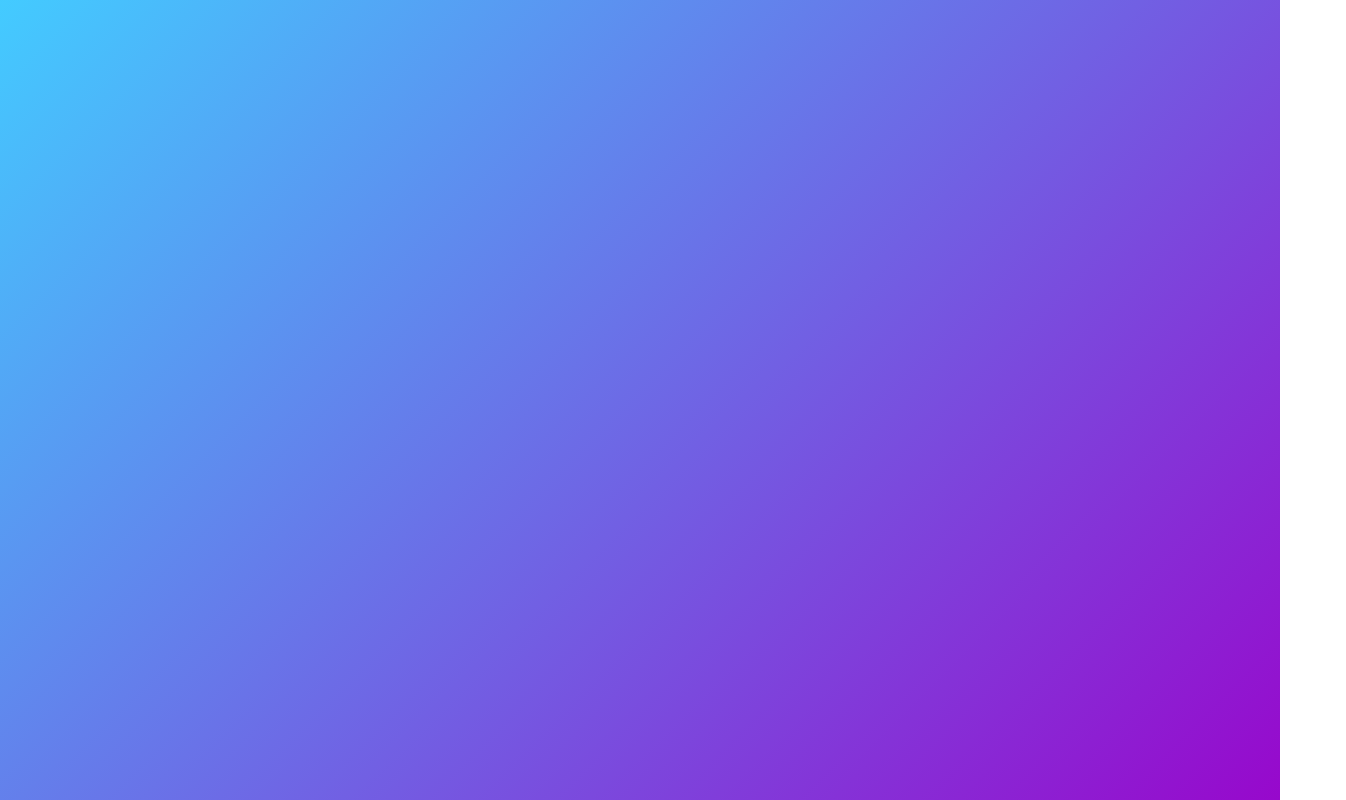
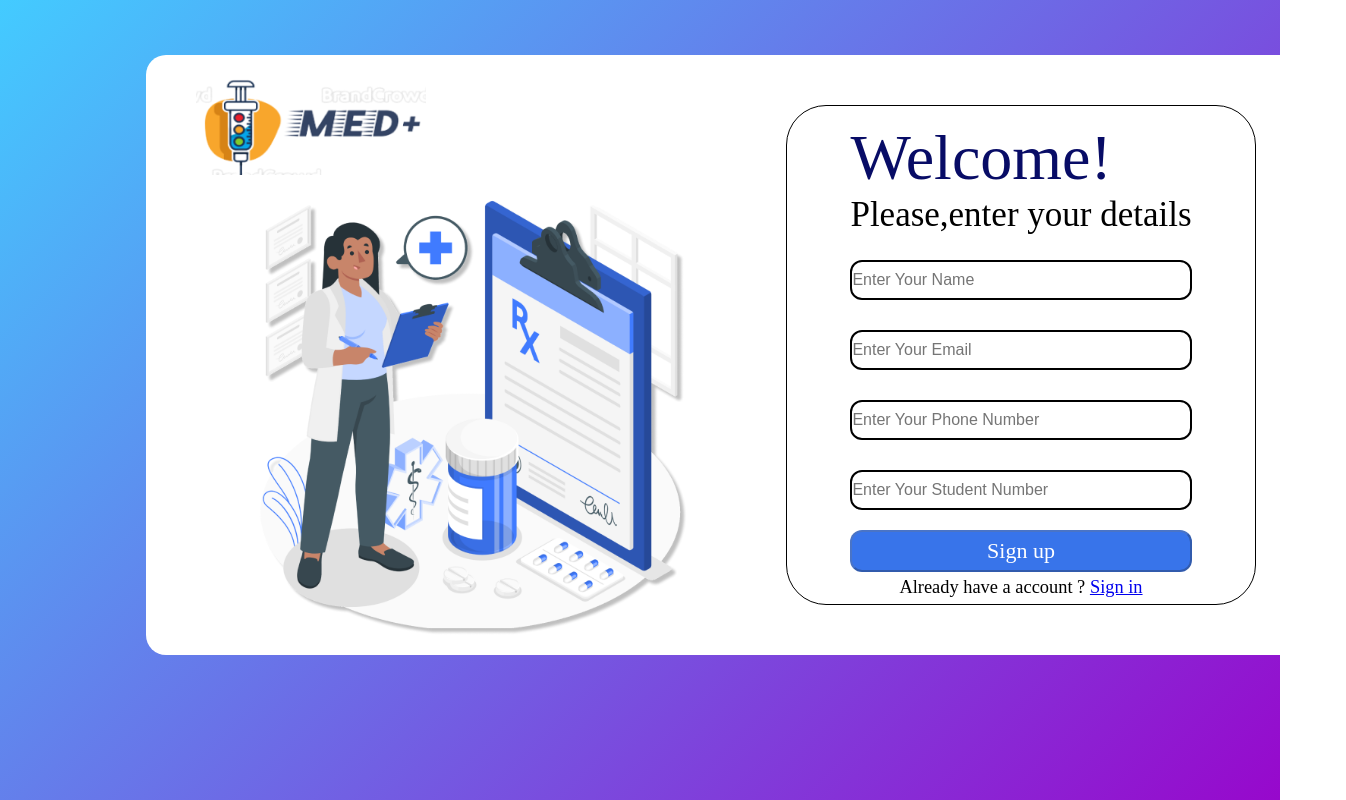
Before and after one commit to Sachendra79/Login-form, a React (Create React App) app: page / in a window 1280 px wide. Before the commit this address had no page. Shown: the whole page, 1346 px wide, since content can reach past the window. Built offline with nearby package versions, Linux system fonts and the light colour scheme.

Commit message:
register&loginform_Layout

```diff
--- a/src/App.js
+++ b/src/App.js
@@ -13,7 +13,7 @@ function App() {
     <Router>
 <Routes>
 
-    <Route exact to="/" element={<Card reverse={reverse}><><Signup/></></Card>}>   </Route>
+    <Route exact path="/" element={<Card reverse={reverse}><Signup/></Card>}>   </Route>
     <Route exact path="/login" element={<Card children={Children}><><Login/></></Card>}>   </Route>
 
 
--- a/src/Page/Login.jsx
+++ b/src/Page/Login.jsx
@@ -29,13 +29,13 @@ function passwordchangeHandler(e)
         <h2 className='main-heading'> Welcome!</h2>
         <h3 className='heading'>Please,enter your details</h3>
         <div className='input-field linked'>
-          <input type='text' value={email} onChange={changeHandler} required placeholder='Enter Your Email'></input>
-          <div className='linked'></div>
+          <input type='email' value={email} onChange={changeHandler} pattern='./@gmail.com' required placeholder='Enter Your Email'></input>
+          <div className='error-message'></div>
         </div>
      {!isValidEmail && <p className='error-message'>{notice}</p>}
         <div className='input-field'>
-          <input type='password' value={password} onChange={passwordchangeHandler} required placeholder='Enter Your Password'></input>
-          <div className='linked'><Link to="/" className="link">Frogot Password</Link>
+          <input type='password'  onChange={passwordchangeHandler} required placeholder='Enter Your Password'></input>
+          <div className='linked'><Link to="/" className="link">Forget Password</Link>
           </div>
         </div>
         <div className='input-field  button'>
--- a/src/Page/Signup.jsx
+++ b/src/Page/Signup.jsx
@@ -2,14 +2,74 @@
 import React from 'react';
 import { Link } from 'react-router-dom';
 import { useNavigate } from 'react-router-dom';
-// import './Signup.css'
-// import '../index.css'
+import { useState } from 'react';
+
 
 function Signup() {
+    const [email ,setEmail]=useState("");
+    const [btndisable,setbtnDisable]=useState(true);
+    const [isValidEmail ,setIsValidEmail]=useState(true);
+  const [notice1,setNotice1]=useState("");
+   const [noticeSN,setnoticeSn]=useState("");
+   const [stNumber,setStudentNumber]=useState("");
+   const [number,setNumber]=useState("");
+   const [isvalidstnum,setvalidstnum]=useState('');
+
+
+
+   function changeHandler(e)
+   {
+    const email=e.target.value;
+    setEmail(email);
+   }
+   function numberHandler(e)
+   {const number=e.target.value;
+    setNumber(number);
+
+   }
+   function StudentnumberHandler(e)
+   {
+     const stnumber=e.target.value;
+     setStudentNumber(stnumber);
+   }
 
     return (
         <div className='signup-container'>
+           <form action='#'>
+           <h2 className='main-heading1'> Welcome!</h2>
+        <h3 className='heading1'>Please,enter your details</h3>
 
+         <div className='input-field1 linked1'>
+   <input type='text' placeholder='Enter Your Name' required></input>
+        <div className='error-message'></div>
+         </div>
+
+        <div className='input-field1 linked1'>
+          <input type='email' value={email} onChange={changeHandler} required placeholder='Enter Your Email'></input>
+          <div className='error-message'></div>
+        </div>
+
+            {!isValidEmail && <p className="error-message">{notice1}</p>}
+
+            <div className='input-field1 linked1'>
+          <input type='number' value={number} onChange={numberHandler}  placeholder='Enter Your Phone Number' required></input>
+          <div className='error-message'></div>
+        </div>
+
+        <div className='input-field1 linked1'>
+          <input type='number' value={stNumber} onChange={StudentnumberHandler}  placeholder='Enter Your Student Number' required></input>
+          <div className='error-message'></div>
+        </div>
+           {!isvalidstnum && <p className='error-message'>{noticeSN}</p>}
+
+           <div className='input-field1  button'>
+          <button disabled={btndisable}>Sign up</button>
+          <p>
+            Already have a account ?{" "}<Link to='/login' className="link">Sign in</Link>
+          </p>
+        </div>
+
+           </form>
 
         </div>
     );
--- a/src/index.css
+++ b/src/index.css
@@ -1,5 +1,4 @@
-*
-{
+*{
   padding: 0;
   margin: 0;
   box-sizing: border-box;
@@ -56,6 +55,21 @@
   display: flex;
   justify-content: center;
   flex-wrap: wrap;
+  align-items: center;
+   border-radius: 40px;
+  cursor: pointer;
+}
+.signup-container
+{
+  position: relative;
+  top: -50px;
+  left: 640px;
+  width: 470px;
+  height: 500px;
+  border: solid 1px #000;
+  display: flex;
+  justify-content: center;
+  flex-wrap: wrap;
 
   align-items: center;
    border-radius: 40px;
@@ -78,6 +92,24 @@ font-weight: 400;
 line-height: 45px;
 user-select: none;
 }
+.main-heading1 {
+  font-size: 64px;
+  font-weight: 500;
+  line-height: 74px;
+  margin-top: -5px;
+  font-family: Times New Roman;
+  color: #080C66;
+user-select: none;
+}
+.heading1
+{
+  font-family: Alike Angular;
+font-size: 35px;
+font-weight: 400;
+line-height: 40px;
+user-select: none;
+}
+
 form .input-field {
   position: relative;
   width: 100%;
@@ -105,7 +137,7 @@ form .input-field button
   color:#fff;
   font-style: none;
   font-family: Alike Angular;
-  margin: 25px 0px 20px 0px;
+  margin: 35px 0px 20px 0px;
 }
 form .input-field button:active
 {
@@ -114,7 +146,50 @@ form .input-field button:active
 form .input-field p{
  text-align: center;
  font-size: 115%;
-}form .notice
+}
+/* ---------------------------------------- */
+
+
+form .input-field1 {
+  position: relative;
+  width: 100%;
+  height: 45px;
+  margin-top: 25px;
+}
+
+form .input-field1 input {
+  position: relative;
+  width: 100%;
+  height: 90%;
+  border-radius: 12px;
+  border: solid 2px #000;
+  font-size: 16px;
+  outline: none;
+}
+form .input-field1 button
+{
+  width: 100%;
+  height: 95%;
+  border-radius: 12px;
+  font-size: 22px;
+  font-weight: 400;
+  background: #3874EA ;
+  color:#fff;
+  font-style: none;
+  font-family: Alike Angular;
+  margin: -10px 0px 5px 0px;
+}
+form .input-field1 button:active
+{
+  background-color: #080C66;
+}
+form .input-field1 p{
+ text-align: center;
+ font-size: 115%;
+}
+
+/* ------------------------------------------------------------- */
+form .notice
 {
   position: relative;
   top: 20px;
```
Also changed, not shown: src/Page/Login.css (deleted, +0 -99 lines).
